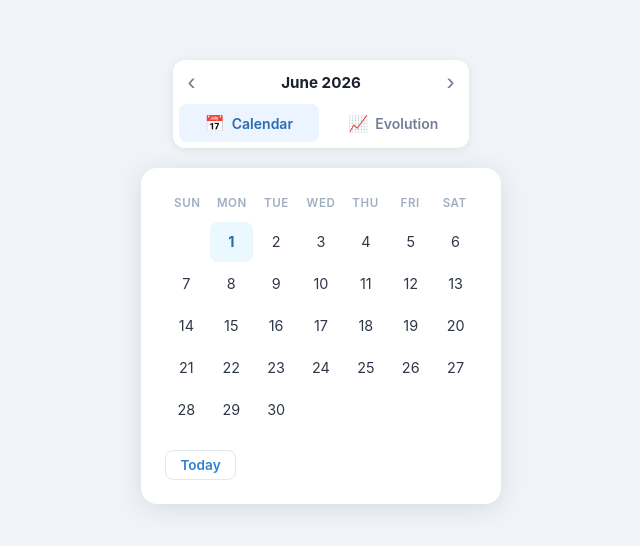
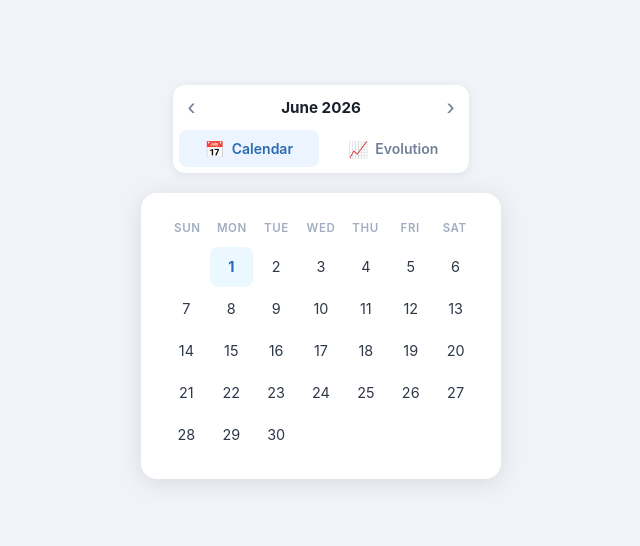
Before and after one commit to capelski/morpholody, a React (Vite) app: page / in a window 1280 px wide. Shown: the part 118-664 px from the top of the page, without its empty margins (319-959 px from the left). Built offline with nearby package versions, Linux system fonts and the light colour scheme.

Commit message:
Remove the today button in the calendar component

```diff
--- a/src/App.tsx
+++ b/src/App.tsx
@@ -25,11 +25,7 @@ export default function App() {
         onMonthChange={handleMonthChange}
       />
       {view === "calendar" ? (
-        <Calendar
-          viewYear={viewYear}
-          viewMonth={viewMonth}
-          onMonthChange={handleMonthChange}
-        />
+        <Calendar viewYear={viewYear} viewMonth={viewMonth} />
       ) : (
         <Evolution viewYear={viewYear} viewMonth={viewMonth} />
       )}
--- a/src/components/Calendar.css
+++ b/src/components/Calendar.css
@@ -108,30 +108,3 @@
 .day-cell.selected.has-both::before {
   background: rgba(255, 255, 255, 0.8);
 }
-
-/* Footer */
-.calendar-footer {
-  margin-top: 1.25rem;
-  display: flex;
-  align-items: center;
-}
-
-.today-btn {
-  background: none;
-  border: 1px solid #e2e8f0;
-  border-radius: 8px;
-  padding: 0.4rem 0.9rem;
-  font-size: 0.85rem;
-  font-weight: 600;
-  color: #3182ce;
-  cursor: pointer;
-  font-family: inherit;
-  transition:
-    background 0.15s,
-    border-color 0.15s;
-}
-
-.today-btn:hover {
-  background: #ebf4ff;
-  border-color: #bee3f8;
-}
--- a/src/components/Calendar.tsx
+++ b/src/components/Calendar.tsx
@@ -1,4 +1,4 @@
-import { useState, useEffect, useRef } from "react";
+import { useState, useEffect } from "react";
 import Day from "./Day";
 import { getDayDataForMonth } from "../storage";
 import "./Calendar.css";
@@ -20,17 +20,14 @@ function getFirstDayOfMonth(year: number, month: number): number {
 interface CalendarProps {
   viewYear: number;
   viewMonth: number;
-  onMonthChange: (year: number, month: number) => void;
 }
 
-export default function Calendar({ viewYear, viewMonth, onMonthChange }: CalendarProps) {
+export default function Calendar({ viewYear, viewMonth }: CalendarProps) {
   const today = new Date();
   const [selectedDate, setSelectedDate] = useState<Date | null>(null);
   const [dayData, setDayData] = useState<
     Map<number, { hasWeight: boolean; hasMeals: boolean }>
   >(new Map());
-  const skipClearRef = useRef(false);
-
   const daysInMonth = getDaysInMonth(viewYear, viewMonth);
   const firstDay = getFirstDayOfMonth(viewYear, viewMonth);
 
@@ -38,12 +35,7 @@ export default function Calendar({ viewYear, viewMonth, onMonthChange }: Calenda
     getDayDataForMonth(viewYear, viewMonth + 1).then(setDayData);
   }, [viewYear, viewMonth]);
 
-  // Clear selection when the month changes via navigation, but not when goToToday triggers it.
   useEffect(() => {
-    if (skipClearRef.current) {
-      skipClearRef.current = false;
-      return;
-    }
     setSelectedDate(null);
   }, [viewYear, viewMonth]);
 
@@ -59,12 +51,6 @@ export default function Calendar({ viewYear, viewMonth, onMonthChange }: Calenda
     } else {
       setSelectedDate(date);
     }
-  }
-
-  function goToToday() {
-    skipClearRef.current = true;
-    onMonthChange(today.getFullYear(), today.getMonth());
-    setSelectedDate(today);
   }
 
   function isToday(day: number) {
@@ -139,11 +125,7 @@ export default function Calendar({ viewYear, viewMonth, onMonthChange }: Calenda
           ))}
         </div>
 
-        <div className="calendar-footer">
-          <button className="today-btn" onClick={goToToday}>
-            Today
-          </button>
-        </div>
+
       </div>
 
       {selectedDate && (
```
